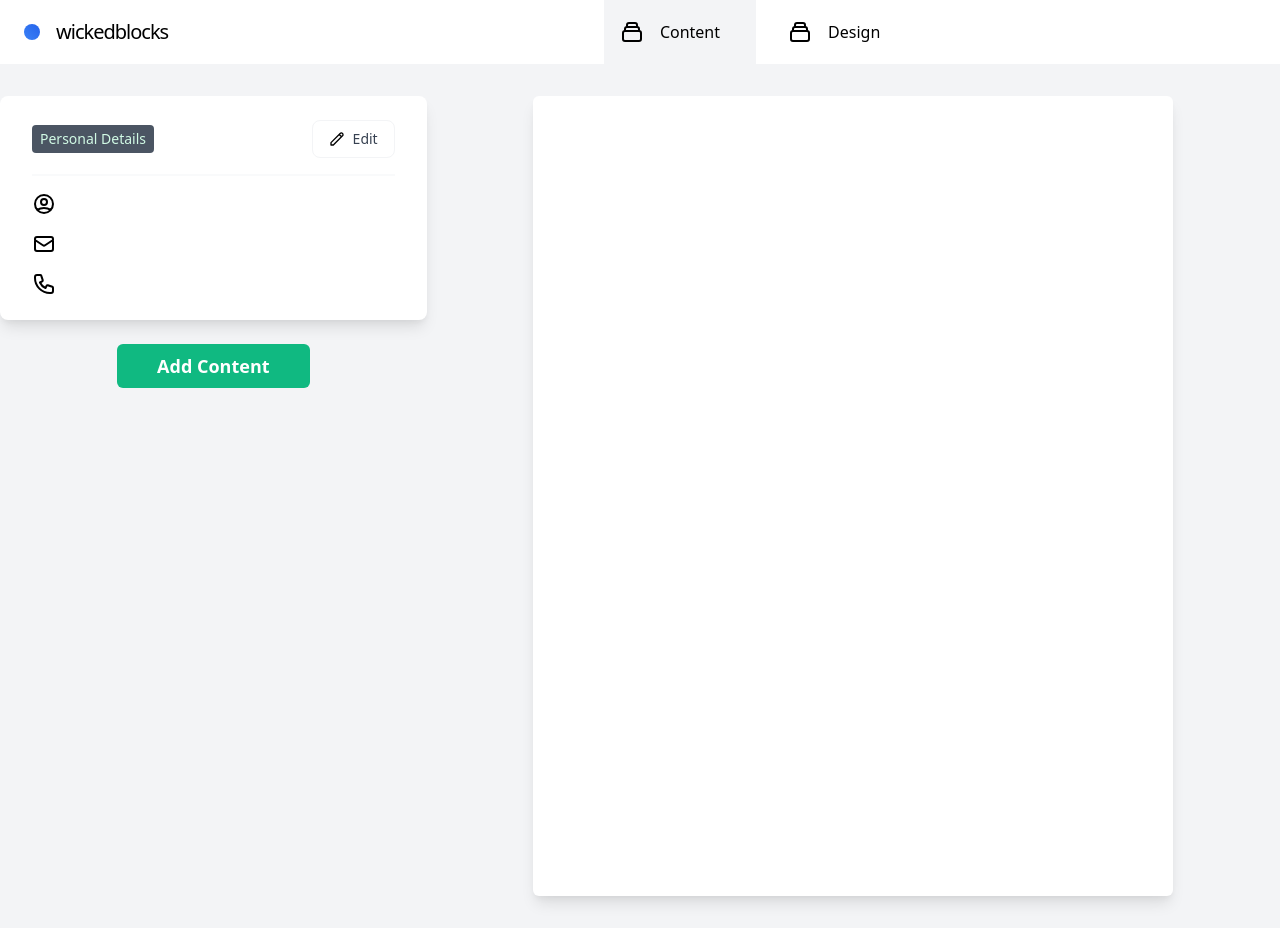
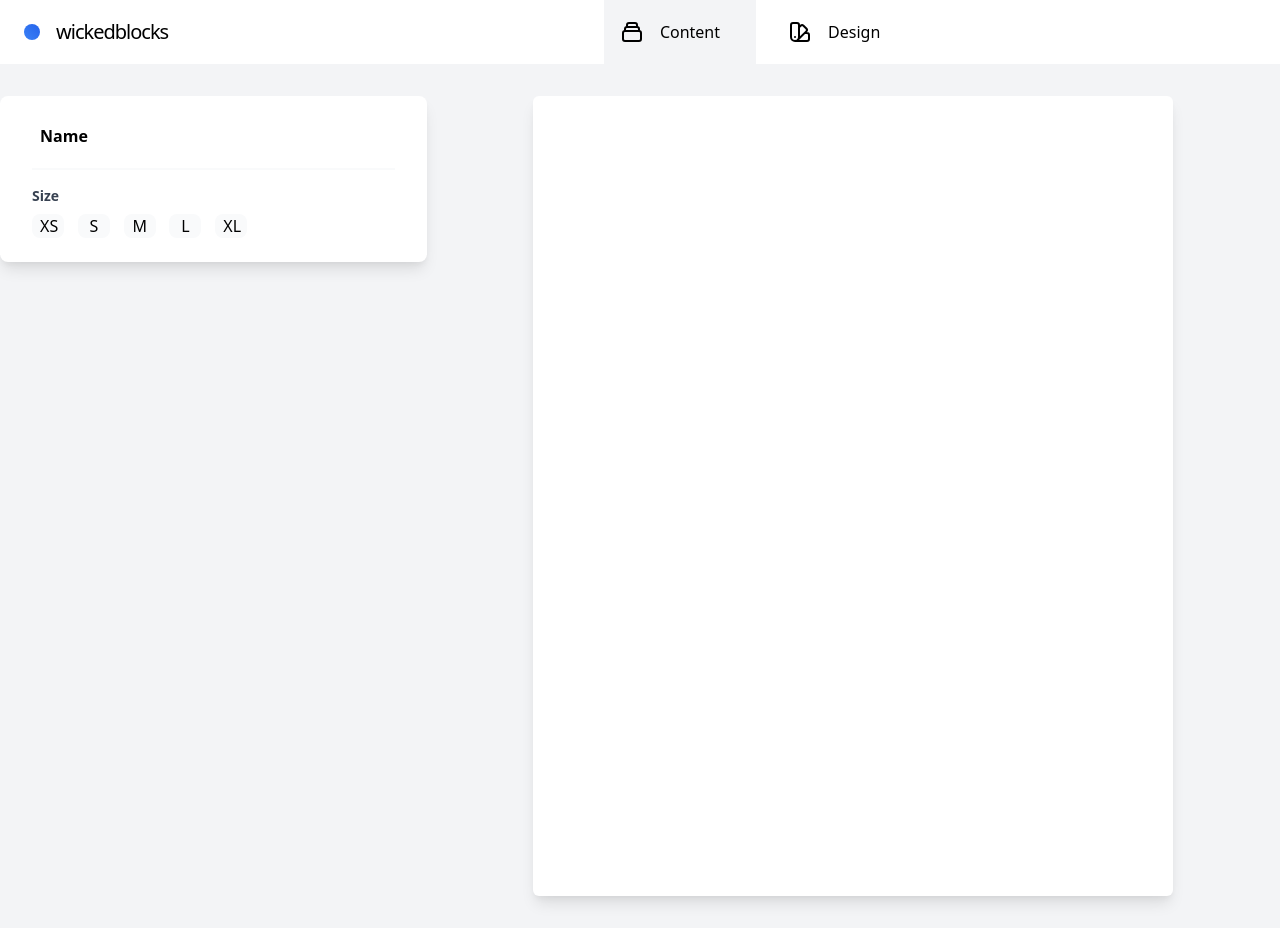
Before and after one commit to benlittlenz/resume-builder, a React (Create React App) app: page / in a window 1280 px wide. Built offline with nearby package versions, Linux system fonts and the light colour scheme.

Commit message:
added name editor section

```diff
--- a/src/components/Builder.tsx
+++ b/src/components/Builder.tsx
@@ -8,8 +8,10 @@ import { Name } from './PersonsalDetails/Output/Name'
 import { Contact } from './PersonsalDetails/Output/Contact'
 import { Navbar } from './Navbar'
 import { AddContent } from './AddContent'
+import { DesignName } from './Design/Name'
 export function Builder() {
   const [showModal, setShowModal] = useState(false)
+  const [showDesign, setShowDesign] = useState(true)
   const details = useAppSelector((state) => state.detailsForm)
 
   return (
@@ -17,6 +19,8 @@ export function Builder() {
       <Navbar />
       <div className="flex items-center bg-gray-100">
         <div className="h-screen w-4/12">
+          {!showDesign && (
+            <>
               <PersonalDetails />
               <div className="flex justify-center w-full mx-auto">
                 <button
@@ -24,6 +28,11 @@ export function Builder() {
                   onClick={() => setShowModal(true)}
                 >Add Content</button>
               </div>
+            </>
+          )}
+          {showDesign && (
+            <DesignName />
+          )}
 
         </div>
         <div className="h-screen w-6/12 bg-white shadow-lg rounded-md mx-8 my-8 mx-auto">
--- /dev/null
+++ b/src/components/Design/Name.tsx
@@ -0,0 +1,22 @@
+import React from 'react';
+
+export function DesignName() {
+  return (
+    <div className="flex flex-col bg-white px-8 py-6 max-w-md rounded-lg shadow-lg">
+      <div className="flex justify-between items-center">
+        <h2 className="font-xl font-bold px-2 py-1">Name</h2>
+      </div>
+      <div className="mt-4 border border-gray-50"></div>
+      <div className="mt-4">
+        <h4 className="text-gray-700 font-semibold text-sm">Size</h4>
+        <div className="grid grid-cols-8 gap-1 mt-2">
+          <span className="w-8 text-center px-2 bg-gray-50 hover:bg-gray-100 rounded-lg cursor-pointer">XS</span>
+          <span className="w-8 text-center px-2 bg-gray-50 hover:bg-gray-100 rounded-lg cursor-pointer">S</span>
+          <span className="w-8 text-center px-2 bg-gray-50 hover:bg-gray-100 rounded-lg cursor-pointer">M</span>
+          <span className="w-8 text-center px-2 bg-gray-50 hover:bg-gray-100 rounded-lg cursor-pointer">L</span>
+          <span className="w-8 text-center px-2 bg-gray-50 hover:bg-gray-100 rounded-lg cursor-pointer">XL</span>
+        </div>
+      </div>
+    </div>
+  )
+}
--- a/src/components/Navbar.tsx
+++ b/src/components/Navbar.tsx
@@ -22,7 +22,7 @@ export function Navbar() {
               </li>
               <li className="flex items-center hover:bg-gray-50 h-full px-4 py-4">
                 <svg xmlns="http://www.w3.org/2000/svg" className="h-6 w-6" fill="none" viewBox="0 0 24 24" stroke="currentColor">
-                  <path stroke-linecap="round" stroke-linejoin="round" stroke-width="2" d="M19 11H5m14 0a2 2 0 012 2v6a2 2 0 01-2 2H5a2 2 0 01-2-2v-6a2 2 0 012-2m14 0V9a2 2 0 00-2-2M5 11V9a2 2 0 012-2m0 0V5a2 2 0 012-2h6a2 2 0 012 2v2M7 7h10" />
+                  <path strokeLinecap="round" strokeLinejoin="round" strokeWidth={2} d="M7 21a4 4 0 01-4-4V5a2 2 0 012-2h4a2 2 0 012 2v12a4 4 0 01-4 4zm0 0h12a2 2 0 002-2v-4a2 2 0 00-2-2h-2.343M11 7.343l1.657-1.657a2 2 0 012.828 0l2.829 2.829a2 2 0 010 2.828l-8.486 8.485M7 17h.01" />
                 </svg>
                 <a href="#" className="px-4 py-1 mr-1 text-base text-blueGray-500 transition duration-500 ease-in-out transform rounded-md focus:shadow-outline focus:outline-none focus:ring-2 ring-offset-current ring-offset-2 hover:text-black ">Design</a>
               </li>
```
Lines whose indentation alone changed are shown as unchanged.
